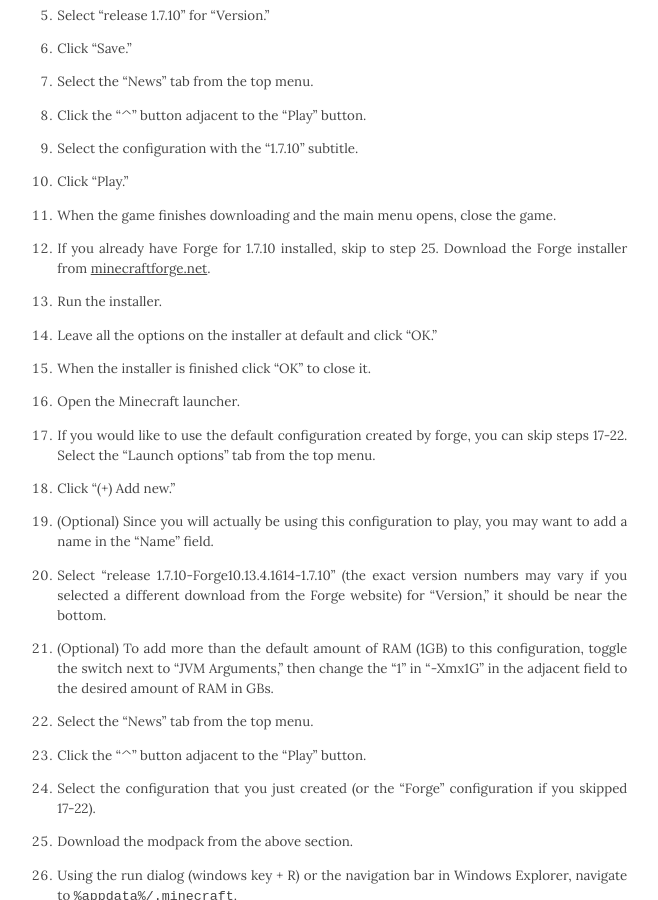
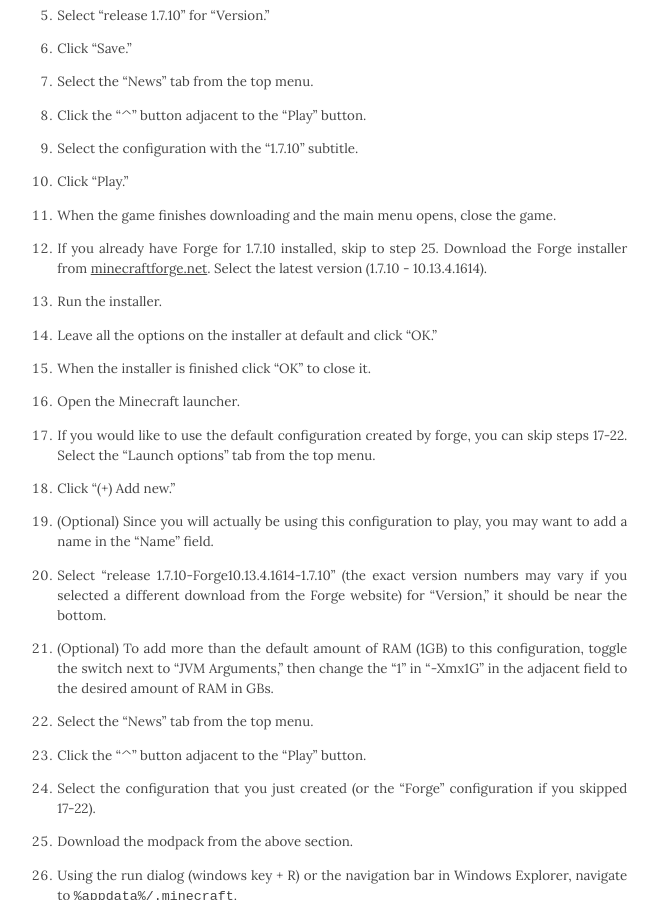
Before and after one commit to una-ada/anarchy.website, a Jekyll site: the page built from _posts/2018-03-22-gaycomcraft.md, in a window 1280 px wide and 900 px high, scrolled down 1615 px. Shown: the whole window, without its empty margins (116-774 px from the left). Built offline with Jekyll 4.4.1, drawn with Linux system fonts in a browser that asks for light colours; some web fonts are replaced.

Commit message:
clarified forge version

```diff
--- a/_posts/2018-03-22-gaycomcraft.md
+++ b/_posts/2018-03-22-gaycomcraft.md
@@ -90,7 +90,8 @@
 11. When the game finishes downloading and the main menu opens, close the game.
 
 12. If you already have Forge for 1.7.10 installed, skip to step 25. Download
-the Forge installer from [minecraftforge.net](https://goo.gl/7nMG7R).
+the Forge installer from [minecraftforge.net](https://goo.gl/7nMG7R). Select the
+latest version (1.7.10 - 10.13.4.1614).
 
 13. Run the installer.
 
```
